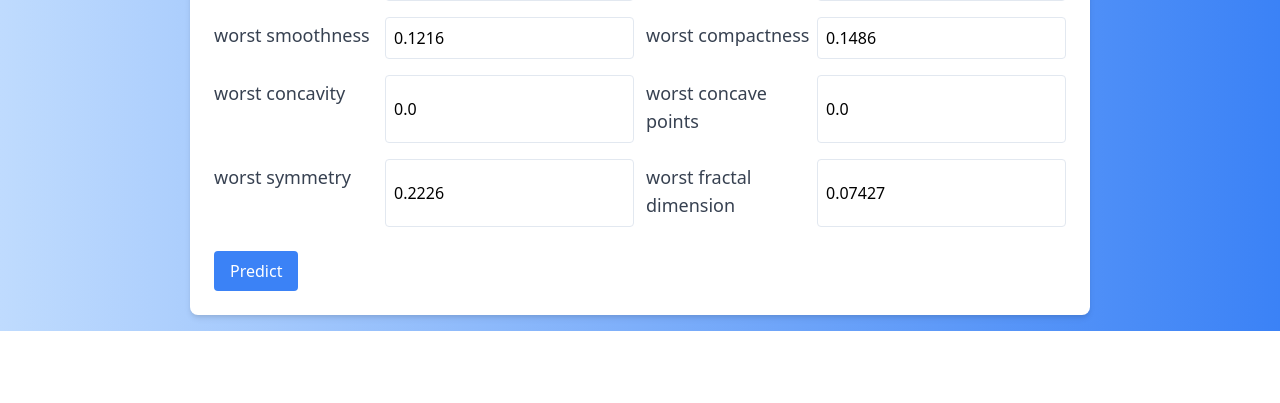
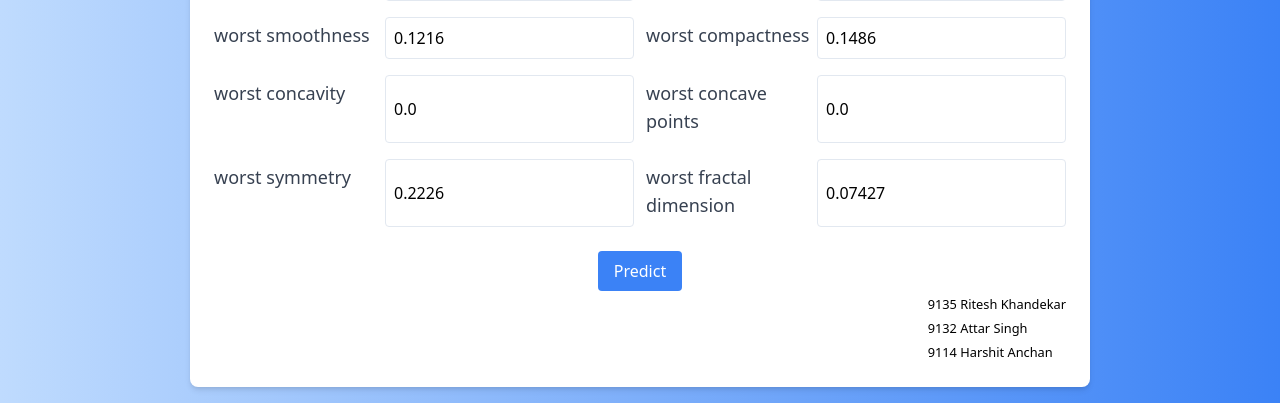
Before and after one commit to ritesh-khandekar/Breast-Cancer-Classification, a Django app: page / in a window 1280 px wide. Shown: the part 875-1278 px from the top of the page. Before the commit the page ends 1206 px from the top, so only its background shows below. Run offline with Django 4.2, Linux system fonts and the light colour scheme.

Commit message:
roll nos added

```diff
--- a/classifier/backend/templates/backend/index.html
+++ b/classifier/backend/templates/backend/index.html
@@ -39,12 +39,19 @@
                 </div>
                 {% endfor %}
             </div>
-            <div class="mt-6">
+            <div class="mt-6 text-center">
                 <button type="button" id="predictButton" class="bg-blue-500 text-white px-4 py-2 rounded hover:bg-blue-600">Predict</button>
             </div>
         </form>
         <div id="predictionResult" class="result-message hidden mt-4">
             Prediction: <span id="resultText" class="font-semibold text-lg"></span>
+        </div>
+        <div class="flex justify-end">
+            <div>
+                <small>9135 Ritesh Khandekar</small><br>
+                <small>9132 Attar Singh</small><br>
+                <small>9114 Harshit Anchan</small><br>
+            </div>
         </div>
     </div>
 
--- a/classifier/classifier/settings.py
+++ b/classifier/classifier/settings.py
@@ -58,7 +58,7 @@ TEMPLATES = [
     {
         "BACKEND": "django.template.backends.django.DjangoTemplates",
         "DIRS": [
-            os.path.join(PROJECT_PATH, "templates/"),
+            os.path.join(PROJECT_PATH, "backend/templates/"),
         ],
         "APP_DIRS": True,
         "OPTIONS": {
```
